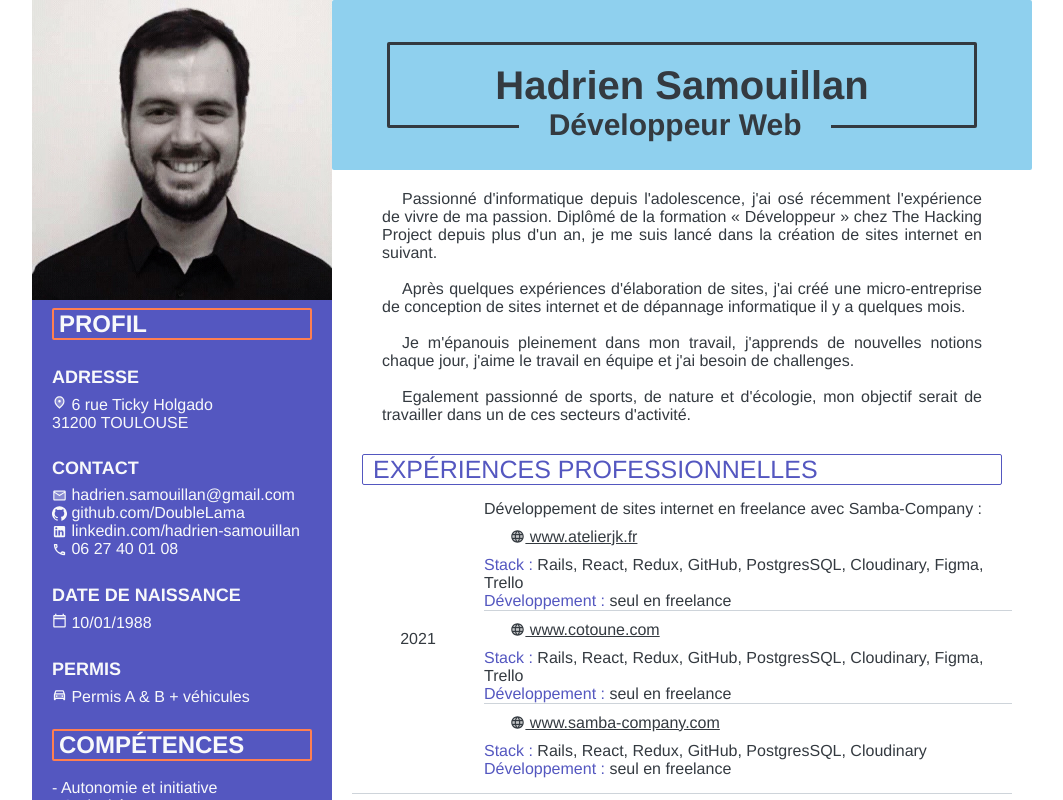
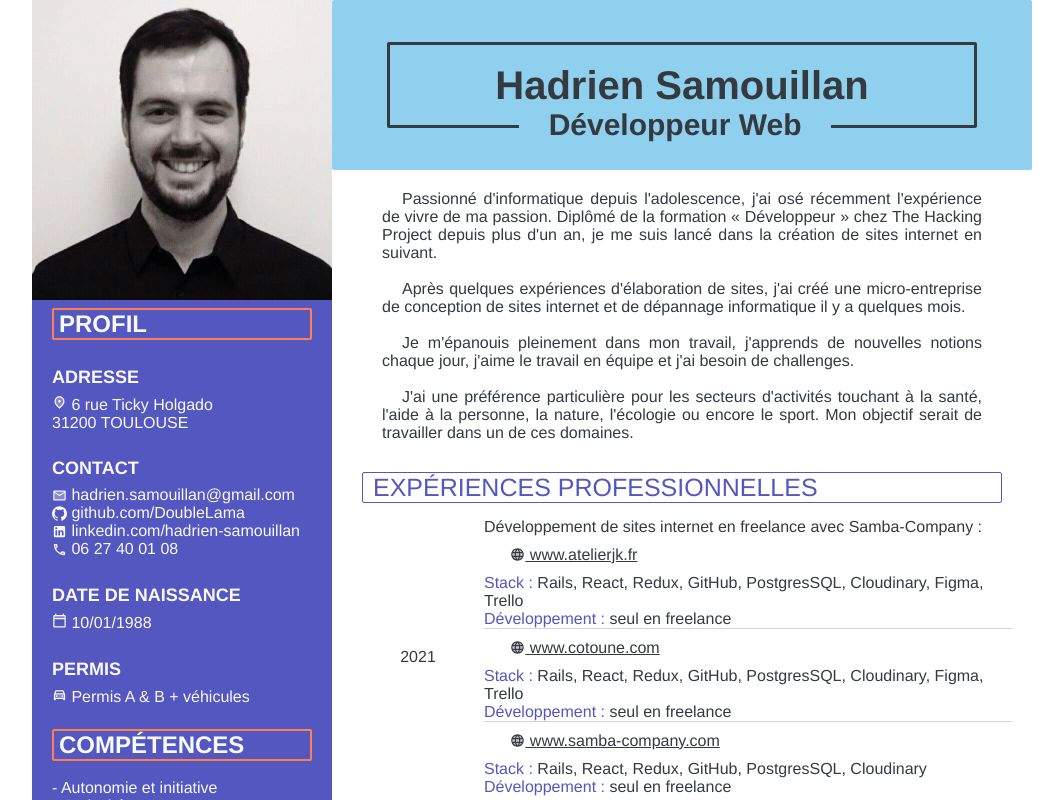
Before and after one commit to DoubleLama/samba-company, a React (Create React App) app in the folder client/: page /cv in a window 1280 px wide. Shown: the top 800 px of the page, without its empty margins (108-1171 px from the left). Built offline with nearby package versions, Linux system fonts and the light colour scheme; no server answers.

Commit message:
update cv text

```diff
--- a/client/src/Components/CV/CV.jsx
+++ b/client/src/Components/CV/CV.jsx
@@ -158,9 +158,10 @@ export const CV = () => {
           </p>
           <br />
           <p>
-            Egalement passionné de sports, de nature et d&apos;écologie, mon
-            objectif serait de travailler dans un de ces secteurs
-            d&apos;activité.
+            J&apos;ai une préférence particulière pour les secteurs
+            d&apos;activités touchant à la santé, l&apos;aide à la personne, la
+            nature, l&apos;écologie ou encore le sport. Mon objectif serait de
+            travailler dans un de ces domaines.
           </p>
         </div>
         <div className='infos__body'>
```
